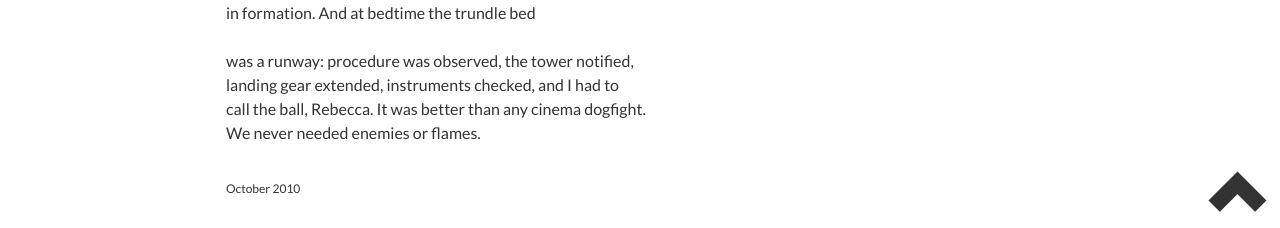
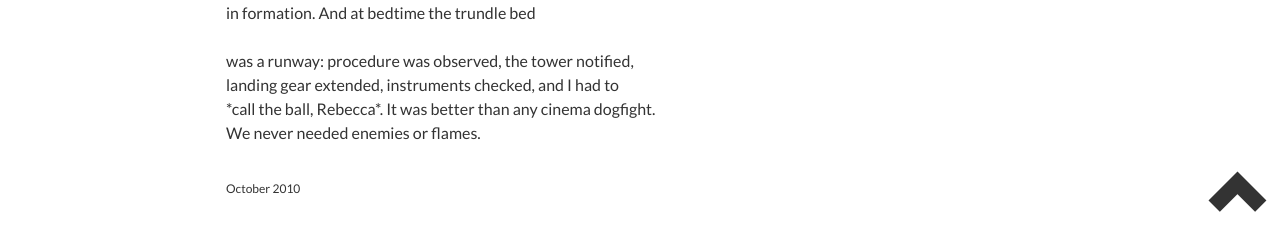
Before and after one commit to piscisvolans/piscisvolans.github.io, a Jekyll site: the page built from poetry.md, in a window 1280 px wide and 1400 px high, scrolled down 5093 px. Shown: the part 1169-1397 px from the top of the window. Built offline with Jekyll 4.4.1, drawn with Linux system fonts in a browser that asks for light colours; nearby versions of some CDN libraries; some web fonts are replaced; comment, search, counter and statistics services are not loaded; some of the changed text lies outside the part shown.

```diff
--- a/poetry.md
+++ b/poetry.md
@@ -241,7 +241,7 @@ in formation. And at bedtime the trundle bed
 
 was a runway: procedure was observed, the tower notified,
 landing gear extended, instruments checked, and I had to
-call the ball, Rebecca. It was better than any cinema dogfight.
+*call the ball, Rebecca*. It was better than any cinema dogfight.
 We never needed enemies or flames.
 </pre>
 <p class="date">October 2010</p>
```
